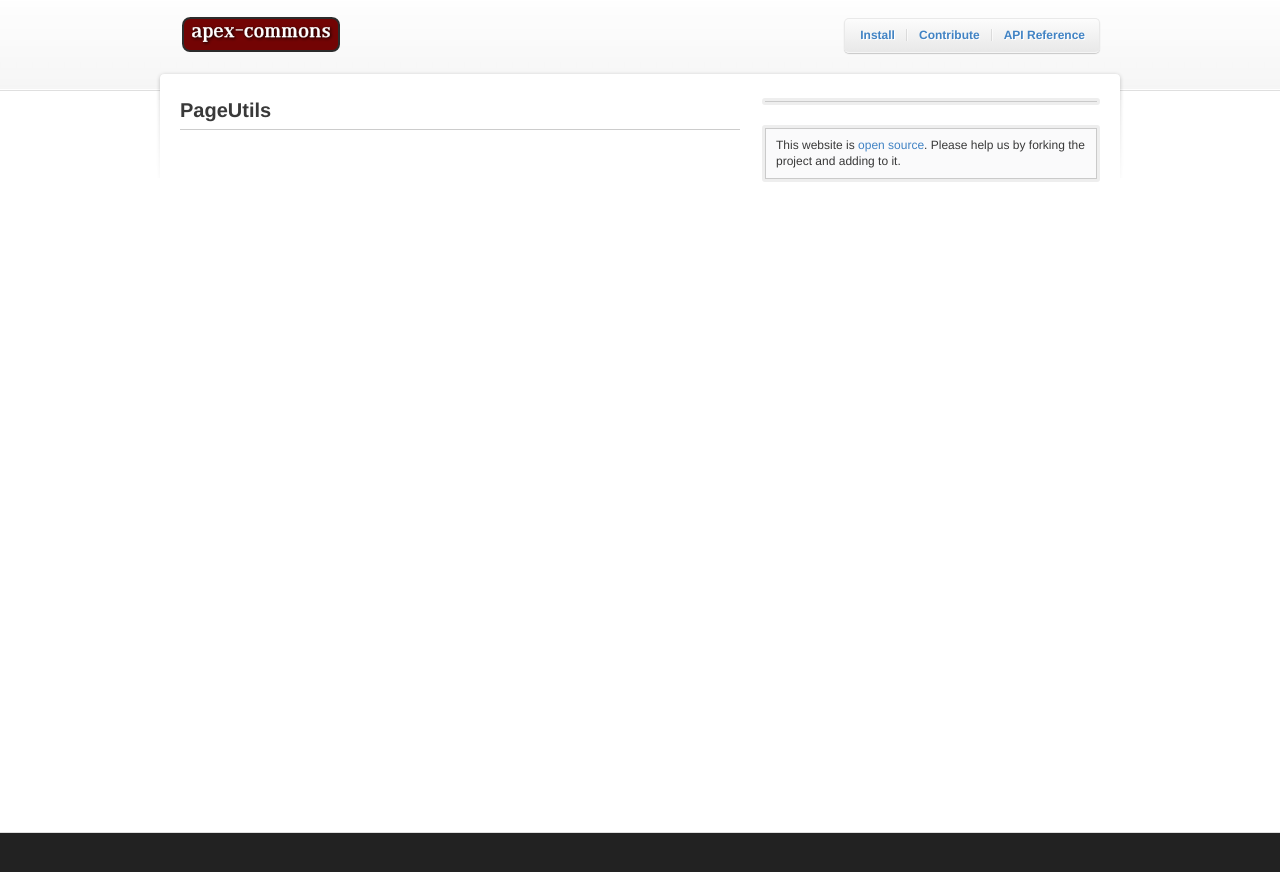
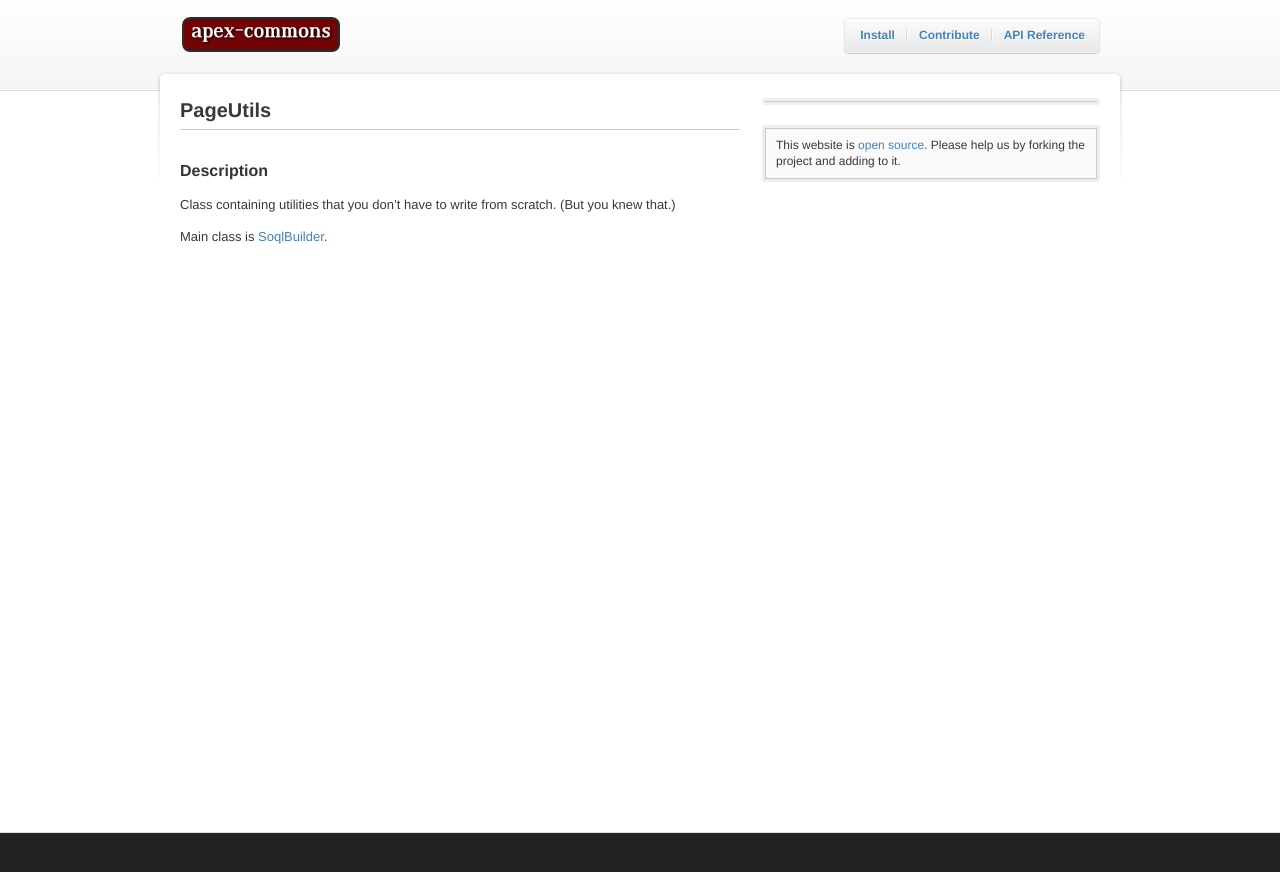
Before and after one commit to apex-commons/apex-commons.github.com, a Jekyll site: the page built from _posts/2011-05-11-pageutils.markdown, in a window 1280 px wide. Shown: the top 872 px of the page. Built offline with Jekyll 4.4.1, drawn with Linux system fonts in a browser that asks for light colours.

Commit message:
Added initial description

```diff
--- a/_posts/2011-05-11-pageutils.markdown
+++ b/_posts/2011-05-11-pageutils.markdown
@@ -3,3 +3,9 @@
 title: PageUtils
 categories: api
 ---
+Description
+----------------
+
+Class containing utilities that you don't have to write from scratch.  (But you knew that.)
+
+Main class is [SoqlBuilder](https://github.com/apex-commons/query/blob/master/src/classes/PageUtils).
```
